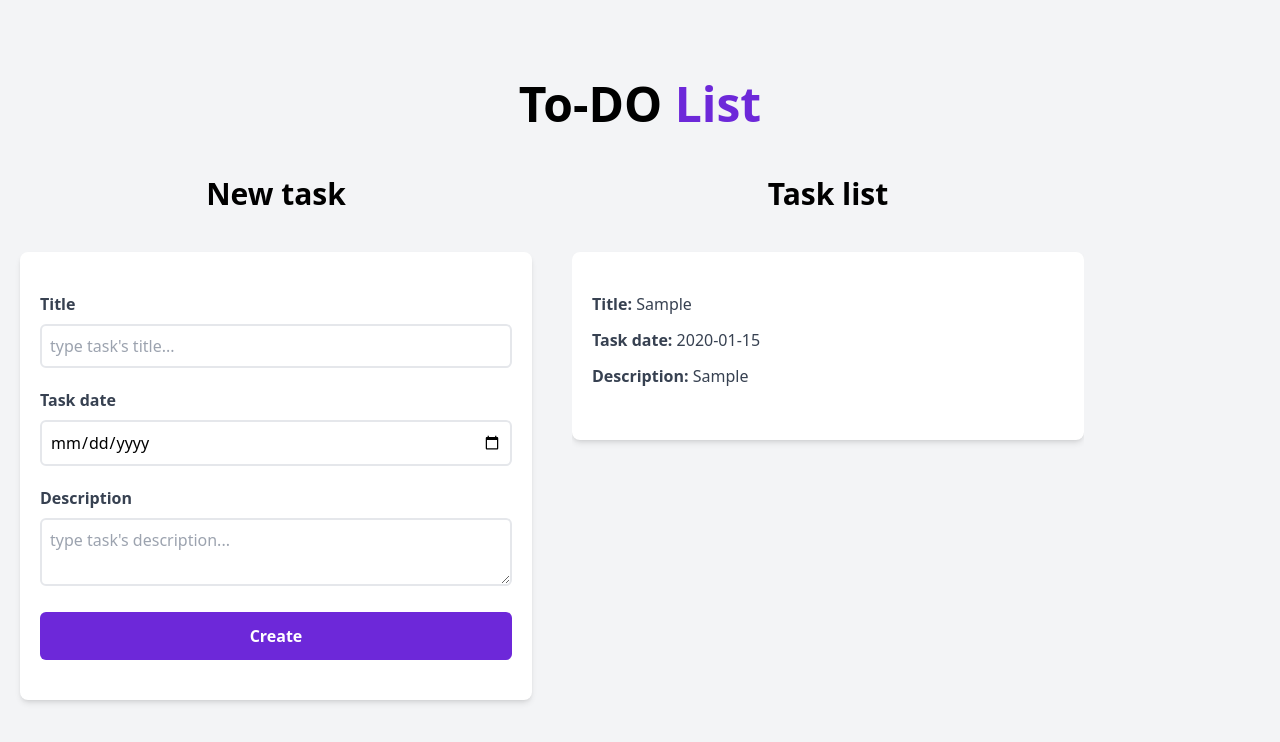
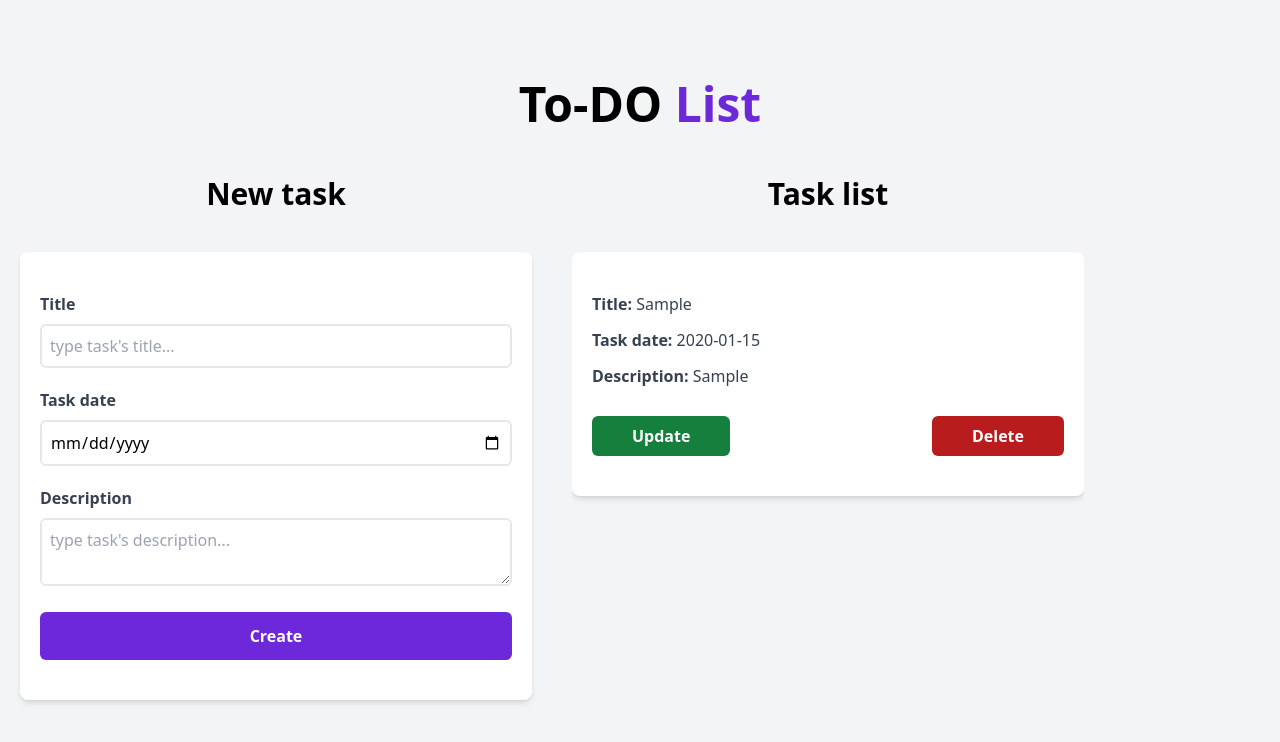
Before and after one commit to alejolopez-co/todo-list, a React (Vite) app: page / in a window 1280 px wide. Both pictures are taken after typing "Sample", "2020-01-15", "Sample" into the empty fields and a click on the input "Create". Shown: the top 742 px of the page. Built offline with nearby package versions, Linux system fonts and the light colour scheme.

Commit message:
Creación de botones actualizar y eliminar

```diff
--- a/src/components/Task.jsx
+++ b/src/components/Task.jsx
@@ -1,6 +1,6 @@
-export const Task = ({task}) => {
+export const Task = ({ task }) => {
 
-    const {title, taskDate, description} = task;
+    const { title, taskDate, description } = task;
 
     return (
         <div className="bg-white shadow-md px-5 py-10 rounded-lg mt-5">
@@ -18,6 +18,10 @@ export const Task = ({task}) => {
                     {description}
                 </span>
             </p>
+            <div className="flex justify-between">
+                <button className="bg-green-700 hover:bg-green-800 mt-4 py-2 px-10 rounded-md text-white font-bold" type="button">Update</button>
+                <button className="bg-red-700 hover:bg-red-800 mt-4 py-2 px-10 rounded-md text-white font-bold" type="button">Delete</button>
+            </div>
         </div>
     )
 }
--- a/src/components/TaskList.jsx
+++ b/src/components/TaskList.jsx
@@ -4,7 +4,7 @@ export const TaskList = ({ tasks }) => {
     return (
         <div className="md:w-1/2 lg:w-2/5 mx-5 mb-10 md:h-screen overflow-scroll">
             <h2 className="font-black text-3xl text-center mb-10">
-                Task list
+                {tasks && tasks.length ? 'Task list' : 'There are no tasks'}
             </h2>
             {tasks.map((task) => {
                 return (
```
